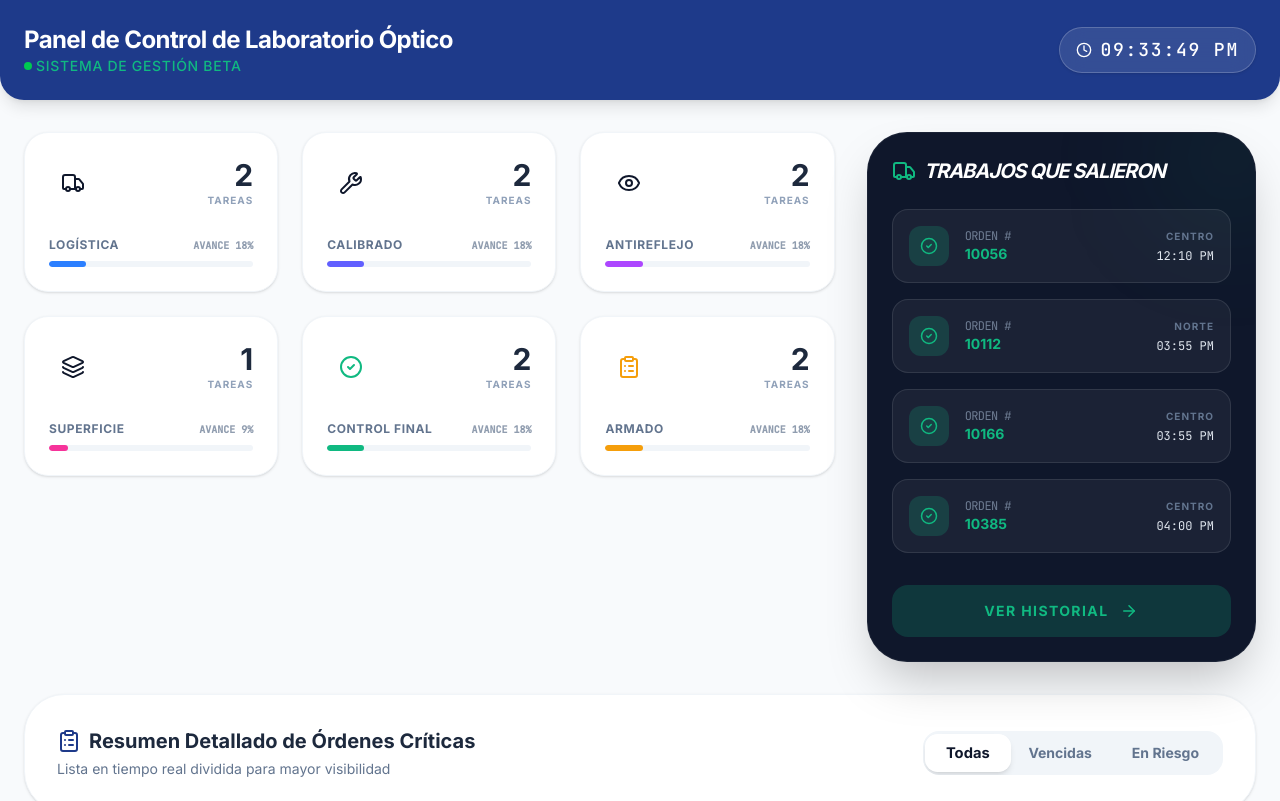
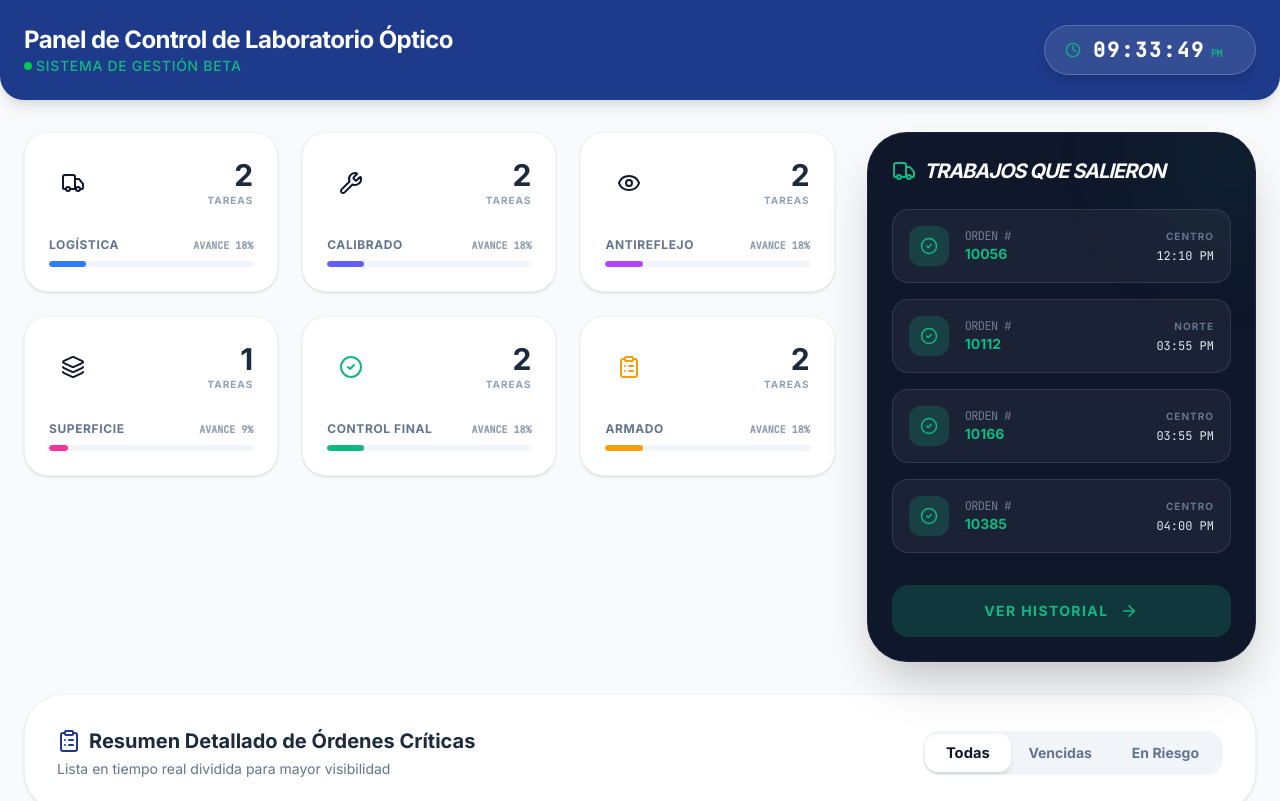
Before and after one commit to Matoma1607/gestion-optica, a React (Vite) app: page / in a window 1280 px wide. Shown: the top 801 px of the page. Built offline with nearby package versions, Linux system fonts and the light colour scheme.

Commit message:
Corregí el diseño saltante en el reloj superior derecho separando la cadena de hora del indicador AM/PM y aplicandonúmeros tabularesEsto garantiza que, a medida que transcurren los segundos, el texto permanezca completamente inmóvil.

```diff
--- a/src/App.tsx
+++ b/src/App.tsx
@@ -84,12 +84,30 @@ const RealTimeClock: React.FC = () => {
     return () => clearInterval(timer);
   }, []);
 
+  const formatTimeParts = (date: Date) => {
+    const timeStr = date.toLocaleTimeString('en-US', {
+      hour12: true,
+      hour: '2-digit',
+      minute: '2-digit',
+      second: '2-digit'
+    });
+    const [time, period] = timeStr.split(' ');
+    return { time, period };
+  };
+
+  const { time: timeText, period } = formatTimeParts(time);
+
   return (
-    <div className="flex items-center gap-2 bg-white/10 backdrop-blur-md px-4 py-2 rounded-full border border-white/20 shadow-sm">
-      <Clock size={16} className="text-white" />
-      <span className="font-mono font-medium text-white tracking-widest text-lg">
-        {time.toLocaleTimeString([], { hour12: true, hour: '2-digit', minute: '2-digit', second: '2-digit' })}
-      </span>
+    <div className="flex items-center gap-3 bg-white/10 backdrop-blur-md px-5 py-2.5 rounded-full border border-white/20 shadow-lg min-w-[210px] justify-center">
+      <Clock size={16} className="text-brand-green animate-pulse" />
+      <div className="flex items-baseline gap-1.5 font-mono">
+        <span className="text-white font-black tracking-widest text-xl tabular-nums">
+          {timeText}
+        </span>
+        <span className="text-brand-green/80 text-[10px] font-black uppercase tracking-tighter w-6">
+          {period}
+        </span>
+      </div>
     </div>
   );
 };
```
